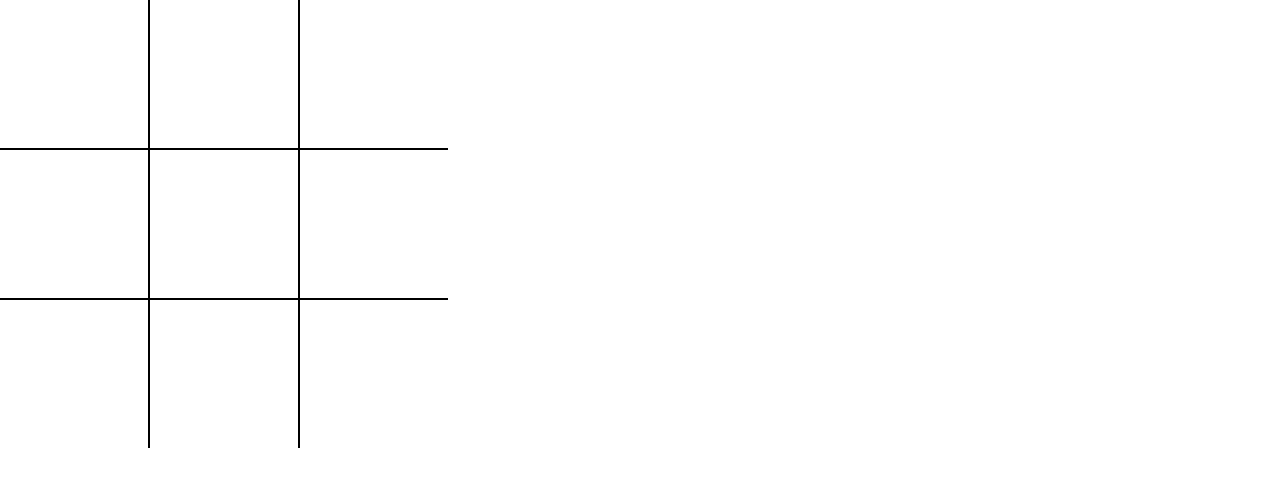
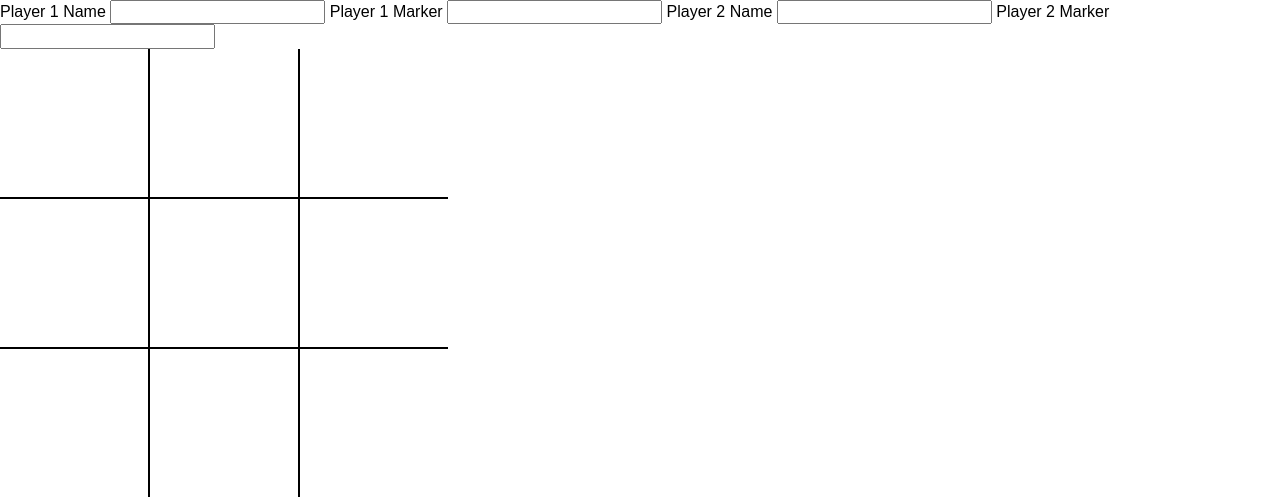
Before and after one commit to drossano/js-tic-tac-toe, a website: page index.html in a window 1280 px wide. Drawn offline with nearby package versions, Linux system fonts and the light colour scheme.

Commit message:
Add form for Player info

```diff
--- a/index.html
+++ b/index.html
@@ -8,6 +8,16 @@
   <link rel="stylesheet" href="style.css">
 </head>
 <body>
+  <div id="information"><form action="" method="get">
+    <label for="playerOneName">Player 1 Name</label>
+    <input type="text" name="playerOneName" id="playerOneName">
+    <label for="playerOneMarker">Player 1 Marker</label>
+    <input type="text" name="playerOneMarker" id="playerOneMarker" maxlength="1">
+    <label for="playerTwoName">Player 2 Name</label>
+    <input type="text" name="playerTwoName" id="playerTwoName">
+    <label for="playerTwoMarker">Player 2 Marker</label>
+    <input type="text" name="playerTwoMarker" id="playerTwoMarker" maxlength="1">
+  </form></div>
   <div id="board-container">
     <div id ="board">
       <div class="space"></div>
--- a/script.js
+++ b/script.js
@@ -65,6 +65,9 @@ const gameController = (() => {
   const takeTurn = (space) => {
     currentPlayer.placeMarker(space);
     changePlayers();
+    if (checkForWin(previousPlayer.getMarker()) == true) {
+      alert(`${previousPlayer.getName()} wins!`);
+    }
   };
   const clickSpace = () => {
     gameBoard.getSpaces.forEach((space, spaceIndex) => {
```
